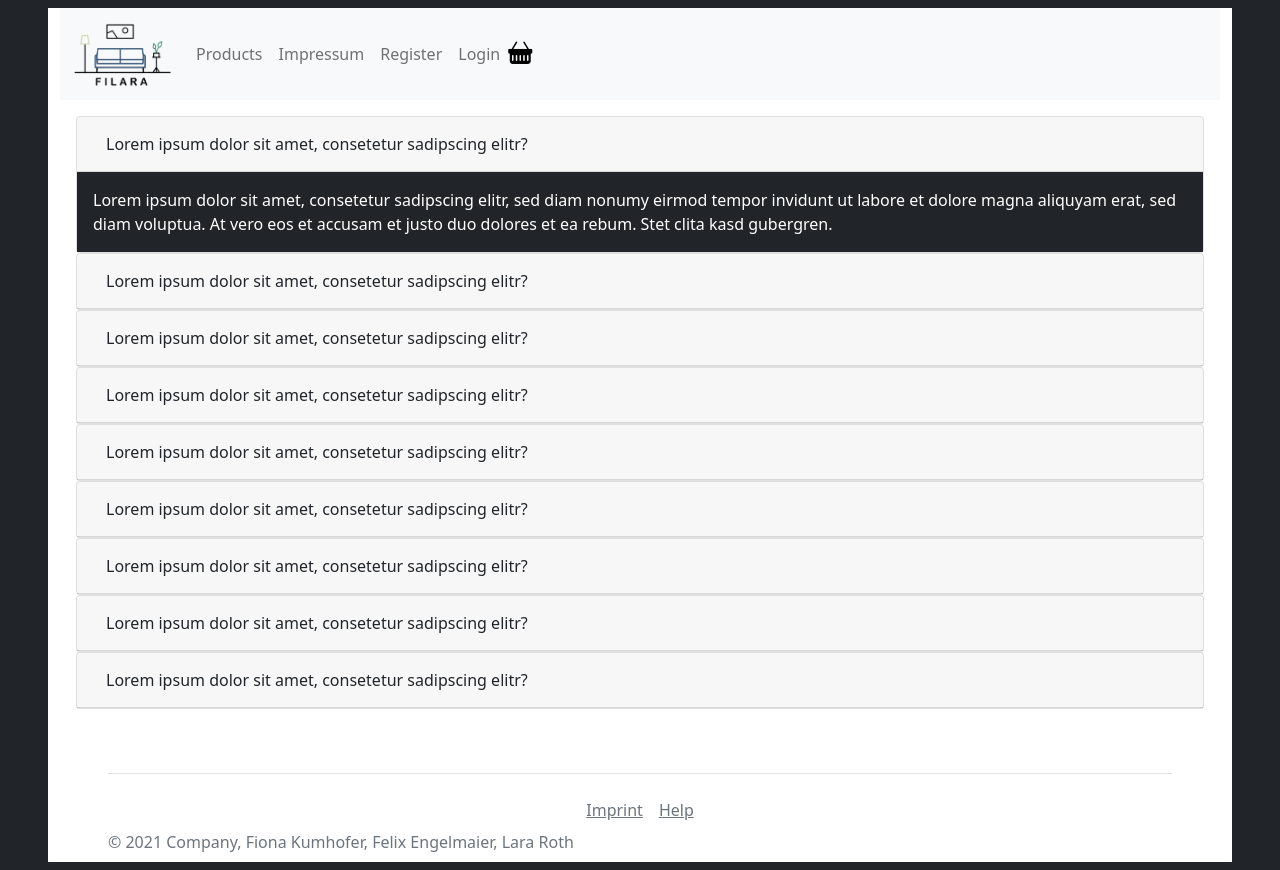
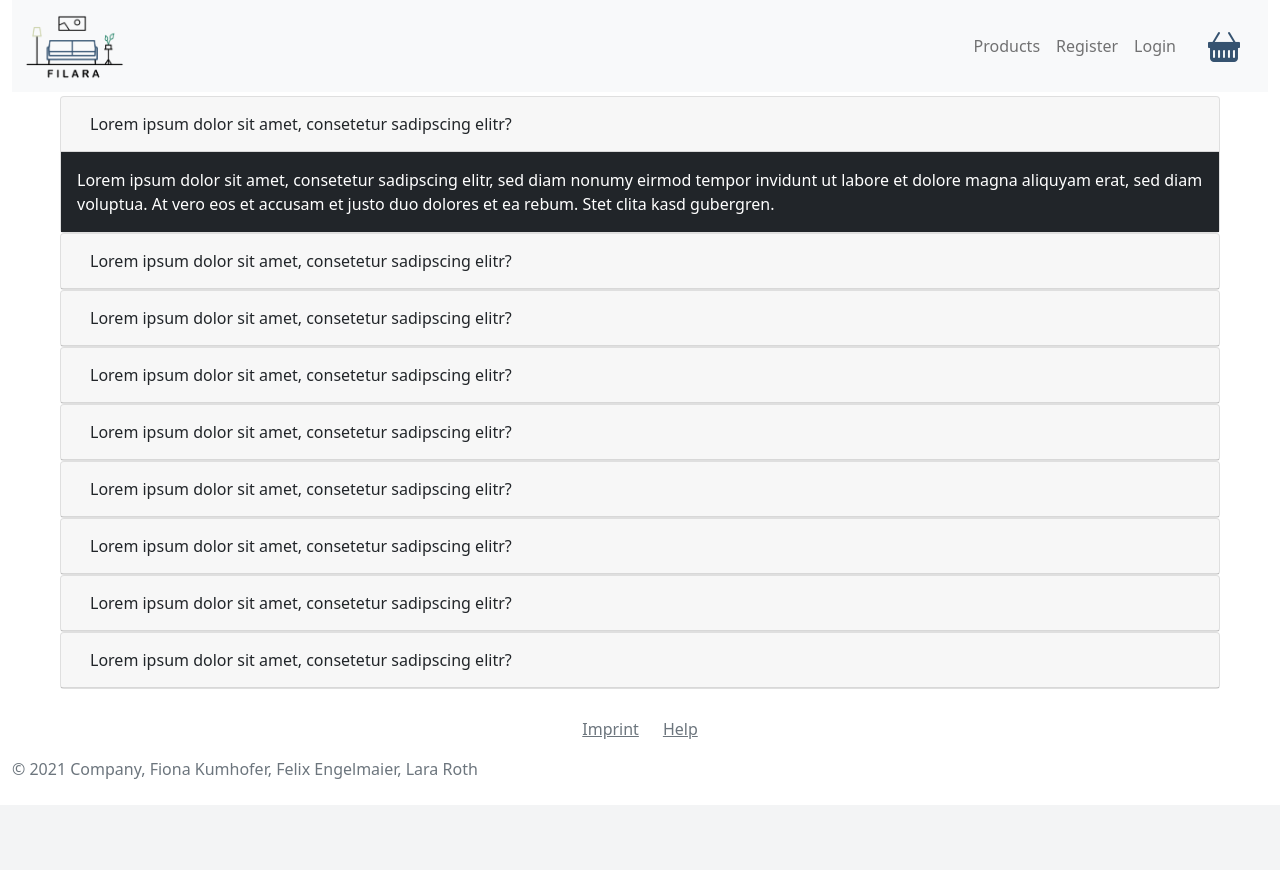
Before and after one commit to wi20b061/Webentwicklungsprojekt, a PHP site: page /help.php in a window 1280 px wide. After the commit the page ends 779 px from the top, so only its background shows below. Run offline with PHP 8.4, Linux system fonts and the light colour scheme; data that the repository does not hold is empty.

Commit message:
Frontent weiter verschönert

```diff
--- a/Frontend/js/getProducts.js
+++ b/Frontend/js/getProducts.js
@@ -1,6 +1,13 @@
 
 
 $(document).ready(function(){
+
+    //später in ajax call success function schreiben und hier weglöschen
+    // Name des Produktes soll bei mouseover event underlined werden
+    $("product").mouseenter(function(){
+        $("productName").css("text-decoration", "underline")
+
+    })
 
     $.ajax({
         type: "POST",
@@ -9,8 +16,7 @@ $(document).ready(function(){
         data: {method: "products", request: "allProducts"},
         dataType: "json",
         success: function (response) {
-            console.log(response)
-           console.log("ajax call success")
+
         },
         error: function(xhr){
             console.log("ajax call error")
--- a/Frontend/sites/footer.php
+++ b/Frontend/sites/footer.php
@@ -1,8 +1,12 @@
-<footer class=" pb-2 pt-3 ms-5 me-5 mt-5 border-top">
+<footer class="mt-4 mb-4">
 
-    <div class="d-flex justify-content-center">
-        <a class="text-secondary p-2" href="imprint.php">Imprint</a>
-        <a class="text-secondary p-2" href="help.php">Help</a>
+    <div class="row justify-content-center mb-3">
+        <div class="col-auto">
+            <a class="text-secondary" href="imprint.php">Imprint</a>
+        </div>
+        <div class="col-auto">
+            <a class="text-secondary" href="help.php">Help</a>
+        </div>
     </div>
     <span class="text-muted">© 2021 Company, Fiona Kumhofer, Felix Engelmaier, Lara Roth</span>
 
--- a/Frontend/sites/help.php
+++ b/Frontend/sites/help.php
@@ -11,12 +11,12 @@
     <link rel="stylesheet" href="https://cdn.jsdelivr.net/npm/bootstrap-icons@1.8.1/font/bootstrap-icons.css">
     <script src="../js/getProducts.js"></script>
 </head>
-<body class="pt-1 pb-1 ps-5 pe-5 bg-dark">
-    <div class="container-fluid mt-1 mb-1 bg-white">
+<body class="">
+    <div class="container-fluid bg-white">
         <header>
             <?php include("nav.php")?>
         </header>
-        <main class="p-3">
+        <main class="pt-1 pb-1 ps-5 pe-5">
         <div id="accordion">
 
             <div class="card">
--- a/Frontend/sites/imprint.php
+++ b/Frontend/sites/imprint.php
@@ -10,13 +10,13 @@
     <script src="https://ajax.googleapis.com/ajax/libs/jquery/3.6.0/jquery.min.js"></script>
     <link rel="stylesheet" href="https://cdn.jsdelivr.net/npm/bootstrap-icons@1.8.1/font/bootstrap-icons.css">
 </head>
-<body class="pt-1 pb-1 ps-5 pe-5 bg-dark">
-    <div class="container-fluid mt-1 mb-1 bg-white">
+<body class="">
+    <div class="container-fluid bg-white">
         <header>
         <?php include("nav.php")?>
 
         </header>
-        <main class="p-3">
+        <main class="pt-1 pb-1 ps-5 pe-5">
 
             <div class="row ms-5 me-5 mt-3">
                 <div class="col-8">
--- a/Frontend/sites/index.php
+++ b/Frontend/sites/index.php
@@ -8,13 +8,13 @@
     <link href="https://cdn.jsdelivr.net/npm/bootstrap@5.1.3/dist/css/bootstrap.min.css" rel="stylesheet">
 </head>
 
-<body class="container-fluid pt-3 pb-3">
+<body class="">
     <header>
         <?php
             include('nav.php')
         ?>
     </header>
-    <main>
+    <main class="pt-1 pb-1 ps-5 pe-5">
 
     </main>
 </body>
--- a/Frontend/sites/nav.php
+++ b/Frontend/sites/nav.php
@@ -3,7 +3,7 @@
 ?>
 
 
-<nav class="navbar navbar-expand-lg navbar-light bg-light">
+<nav class="navbar navbar-expand-lg navbar-light bg-light sticky-top">
   <div class="container-fluid">
     <a class="navbar-brand" href="#">
       <img src="../../Frontend/pictures/FILARA.png" alt="" width="100" height="65" class="d-inline-block align-text-top">
@@ -11,20 +11,17 @@
     <button class="navbar-toggler" type="button" data-bs-toggle="collapse" data-bs-target="#navbarSupportedContent" aria-controls="navbarSupportedContent" aria-expanded="false" aria-label="Toggle navigation">
       <span class="navbar-toggler-icon"></span>
     </button>
+    <div class="justify-content-end me-3">
       <div class="collapse navbar-collapse" id="navbarSupportedContent">
         <ul class="navbar-nav me-auto mb-2 mb-lg-0">
-        <li class="nav-item">
+          <li class="nav-item mt-1">
             <a class="nav-link" href="products.php">Products</a>
           </li>
-        <li class="nav-item">
-          <a class="nav-link" href="impressum.php">Impressum</a>
-        </li>
-
           <?php
             //Überprüfung ob der User bereits eingeloggt ist, sollte das der fall sein, wird das if statement ausgeführt
             //und der User sieht die tickets, profile Page und den Logout button.
           if(isset($_SESSION["userID"])){
-          echo "<li class='nav-item'><a class='nav-link' href='login.html'>Logout</a></li>";
+            echo "<li class='nav-item mt-1'><a class='nav-link' href='login.html'>Logout</a></li>";
 
             //Neben einem kleinen Warenkorbsymbol auf der Seite wird die aktuelle
             //Anzahl der sich gerade im Warenkorb befindlichen Produkte angezeigt
@@ -32,13 +29,13 @@
             //die Produkte und beim „Einkaufen“ soll der User nie die Seite verlassen
             //müssen.
             echo "<i class='remove bi bi-trash ms-1' style='font-size: 1.5rem; color: white;'></i><i class='done bi bi-check-square ms-1' style='font-size: 1.5rem; color: white;'></i>";
-          echo "<li class='nav-item'><a class='nav-link' href='meinKonto.html'>Mein Konto</a></li>";
+            echo "<li class='nav-item mt-1'><a class='nav-link' href='meinKonto.html'>Mein Konto</a></li>";
           }
             //Sollte User nicht eingeloggt sein, werden ihm nur Register und Login angezeigt.
           else{
-          echo "<li class='nav-item'><a class='nav-link' href='registration.html'>Register</a></li>";
-          echo "<li class='nav-item'><a class='nav-link' href='login.html'>Login</a></li>";
-          echo "<li class='nav-item'><i class='bi bi-basket-fill' style='font-size: 1.5rem; color: black;'></i></li>";
+            echo "<li class='nav-item mt-1'><a class='nav-link' href='registration.html'>Register</a></li>";
+            echo "<li class='nav-item mt-1'><a class='nav-link' href='login.html'>Login</a></li>";
+            echo "<li class='nav-item ms-4'><i class='bi bi-basket-fill' style='font-size: 2rem; color: #365370;'></i></li>";
           }
           ?>
         </ul>
@@ -50,4 +47,5 @@
         ?>
       </div>
     </div>
+  </div>
 </nav>
--- a/Frontend/sites/productDetails.php
+++ b/Frontend/sites/productDetails.php
@@ -9,14 +9,14 @@
     <link rel="stylesheet" href="https://cdn.jsdelivr.net/npm/bootstrap-icons@1.8.1/font/bootstrap-icons.css">
 </head>
 
-<body class="pt-1 pb-1 ps-5 pe-5 bg-dark">
-    <div class="container-fluid mt-1 mb-1 bg-white">
+<body class="">
+    <div class="container-fluid bg-white">
         <header>
             <?php
                 include('nav.php')
             ?>
         </header>
-        <main class="p-3">
+        <main class="pt-1 pb-1 ps-5 pe-5">
             <?php
                 require_once ('../../Backend/db/dbaccess.php');
 
```
Also changed, not shown: Frontend/sites/products.php (+15 -15 lines), Frontend/productpictures/couch.jpg (added). Lines whose indentation alone changed are shown as unchanged.
